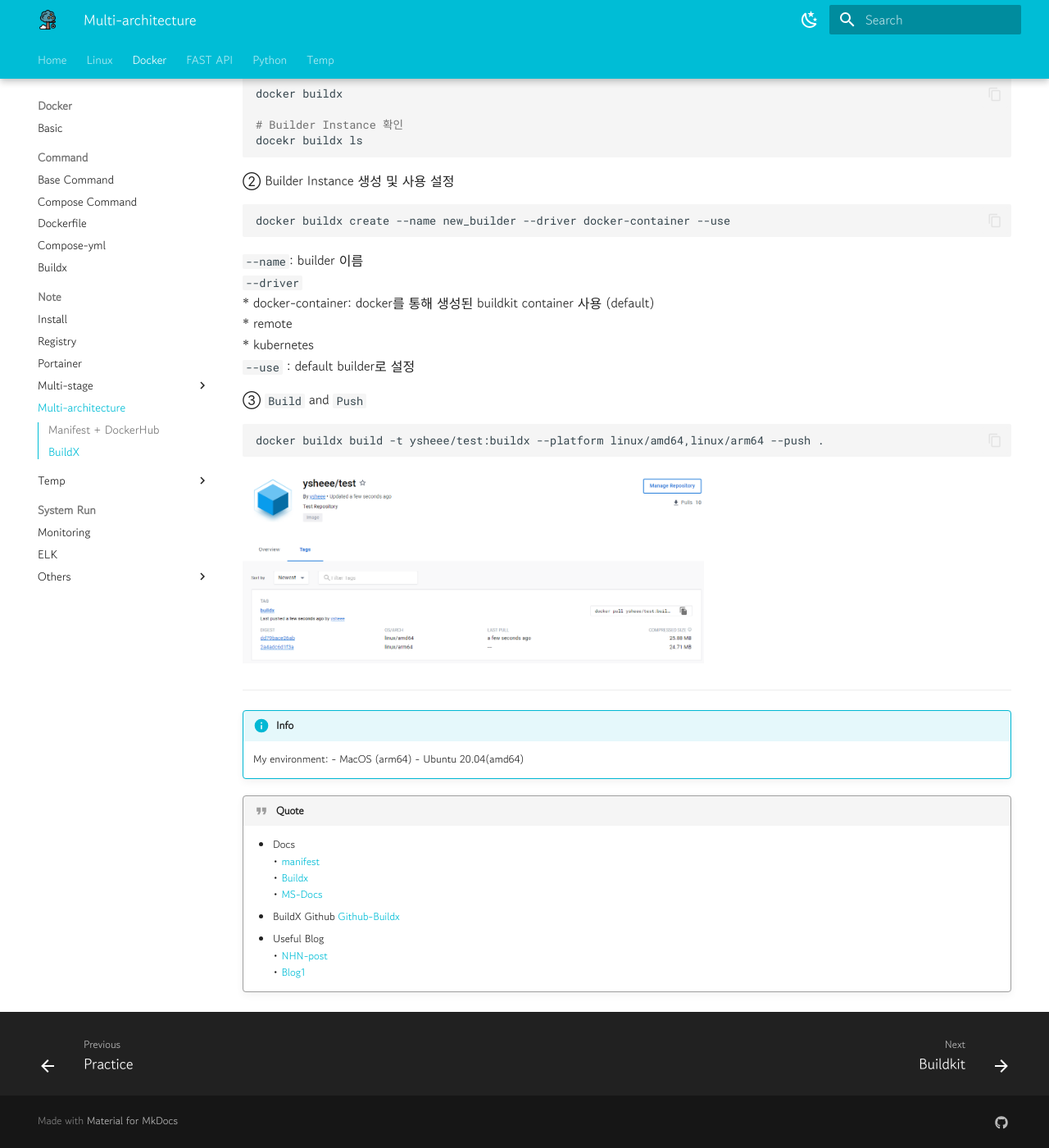
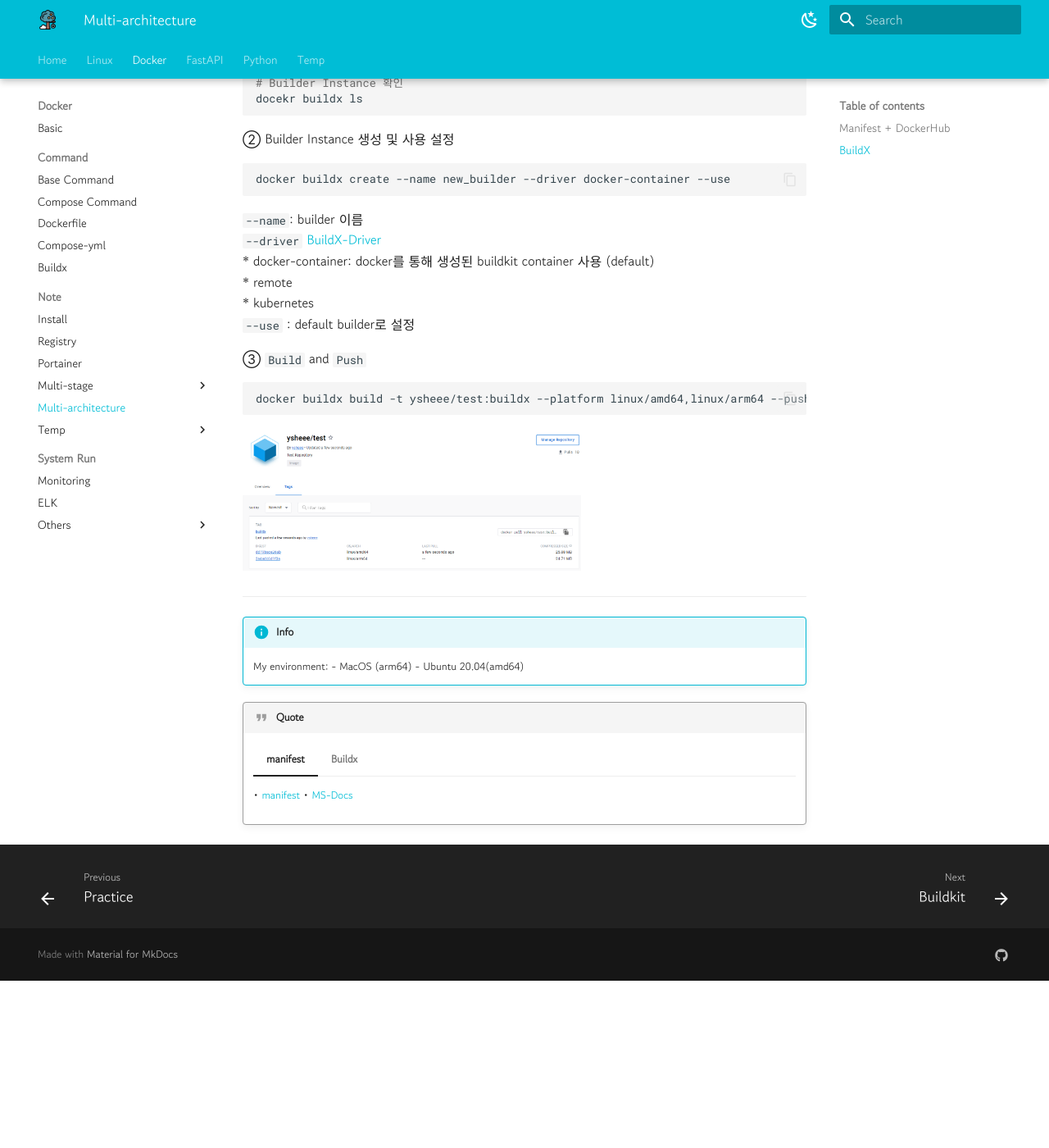
Before and after one commit to YSHeee/YSHeee.github.io, an MkDocs documentation site: the page built from docs/docker/note/multiA.md, in a window 1280 px wide and 1400 px high, scrolled down 2651 px. Shown: the whole window at 82% size. Built offline with MkDocs 1.6.1 and Material for MkDocs 9.7.7, drawn with Linux system fonts in a browser that asks for light colours; emoji names are drawn with the system emoji font; after the commit the page ends 3847 px from its top, so only the background shows below that; some of the changed text lies outside the part shown.

Commit message:
Modify ...

````diff
--- a/docs/docker/note/multiA.md
+++ b/docs/docker/note/multiA.md
@@ -88,7 +88,7 @@
 docker buildx create --name new_builder --driver docker-container --use
 ```
  `--name`: builder 이름 <div>
- `--driver` <div>
+ `--driver` [BuildX-Driver](https://ysheee.github.io/docker/command/buildx/#builder-driver)<div>
 * docker-container: docker를 통해 생성된 buildkit container 사용 (default) <div>
 * remote <div>
 * kubernetes <div>
@@ -108,12 +108,12 @@
     - Ubuntu 20.04(amd64)
 
 !!!quote
-    - Docs<div>
-    • [manifest](https://Docs.docker.com/engine/reference/commandline/manifest/)<div>
-    • [Buildx](https://docs.docker.com/engine/reference/commandline/buildx/)<div>
-    • [MS-Docs](https://learn.microsoft.com/ko-kr/azure/container-registry/push-multi-architecture-images)<div>
-    - BuildX Github
-    [Github-Buildx](https://github.com/docker/buildx)<div>
-    - Useful Blog <div>
-    • [NHN-post](https://meetup.nhncloud.com/posts/255)<div>
-    • [Blog1](https://80000coding.oopy.io/54dc871d-30c9-46cb-b609-2e8831541b5e)
+    === "manifest"
+        • [manifest](https://Docs.docker.com/engine/reference/commandline/manifest/)
+        • [MS-Docs](https://learn.microsoft.com/ko-kr/azure/container-registry/push-multi-architecture-images)
+
+    === "Buildx"
+        • [Buildx](https://docs.docker.com/engine/reference/commandline/buildx/)
+        • [Github-Buildx](https://github.com/docker/buildx)
+        • [NHN-post](https://meetup.nhncloud.com/posts/255)
+        • [Blog1](https://80000coding.oopy.io/54dc871d-30c9-46cb-b609-2e8831541b5e)
--- a/mkdocs.yml
+++ b/mkdocs.yml
@@ -35,16 +35,18 @@
   features:
     - navigation.tracking
     - navigation.tabs
+    - navigation.instant
     - navigation.tabs.sticky
     # - navigation.expand
     - navigation.indexes
     - navigation.sections
     - navigation.top
     - navigation.footer
-    - toc.integrate
+    #- toc.integrate
     # - header.autohide
     - content.code.annotate
     - content.code.copy
+    - content.tabs.link
 
 
 ## Customization
@@ -125,10 +127,10 @@
         - nginx-flask-mysql-admin: docker/running/nfmp.md
         - react-express-mongo-me: docker/running/remm.md
         - etc: docker/running/etc.md
-  - FAST API:
+  - FastAPI:
     - Best-Practice: fastapi/best-practice.md
-    - REST API:
-      - fastapi/restapi.md
+    - RestAPI:
+      - fastapi/design.md
   - Python:
     - Concurrency: python/concurrency.md
   - Temp:
````
Also changed, not shown: docs/fastapi/design.md (added, +28 -0 lines), docs/fastapi/restapi.md (deleted, +0 -4 lines), docs/fastapi/images/client-server.png (added).
